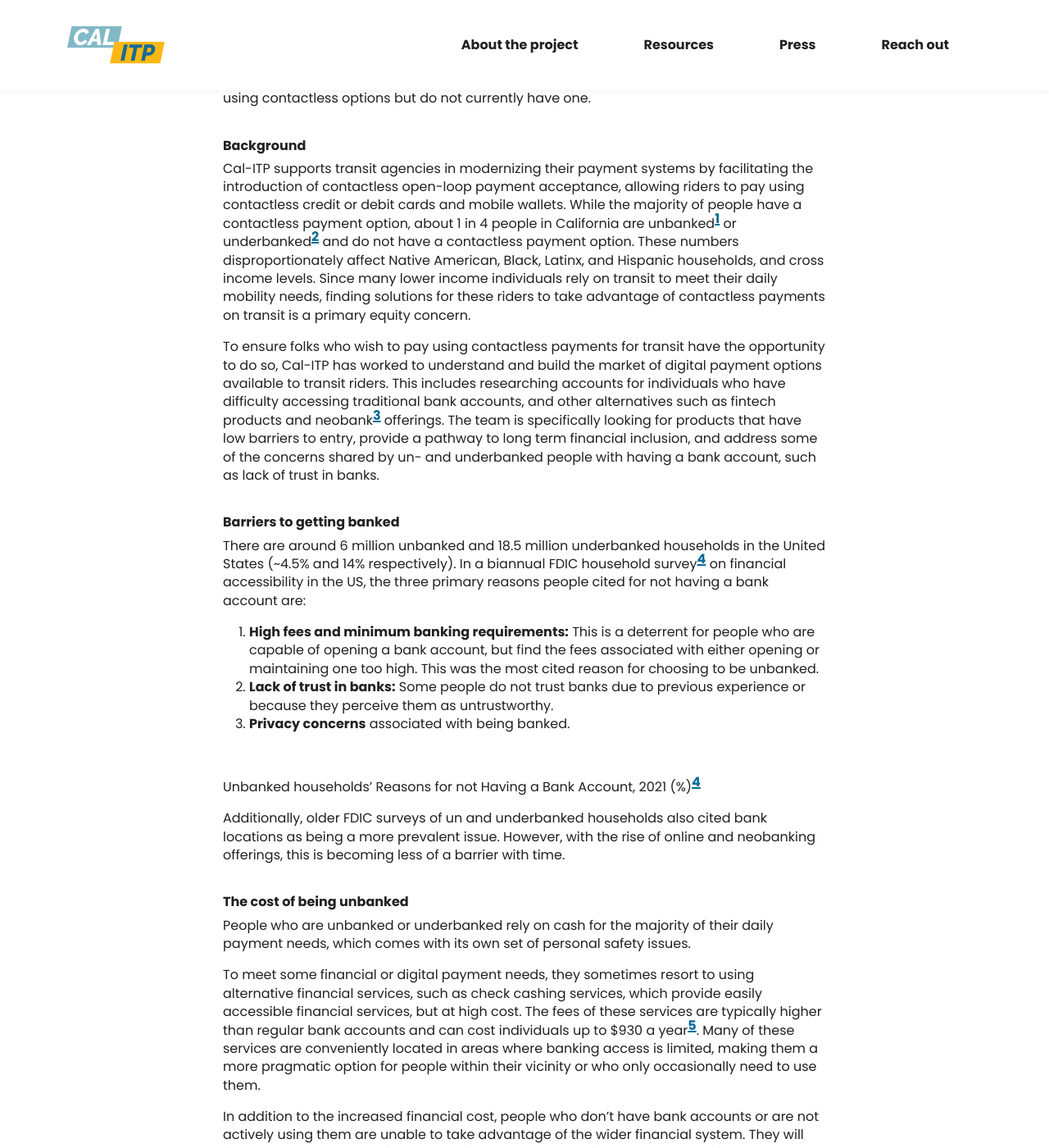
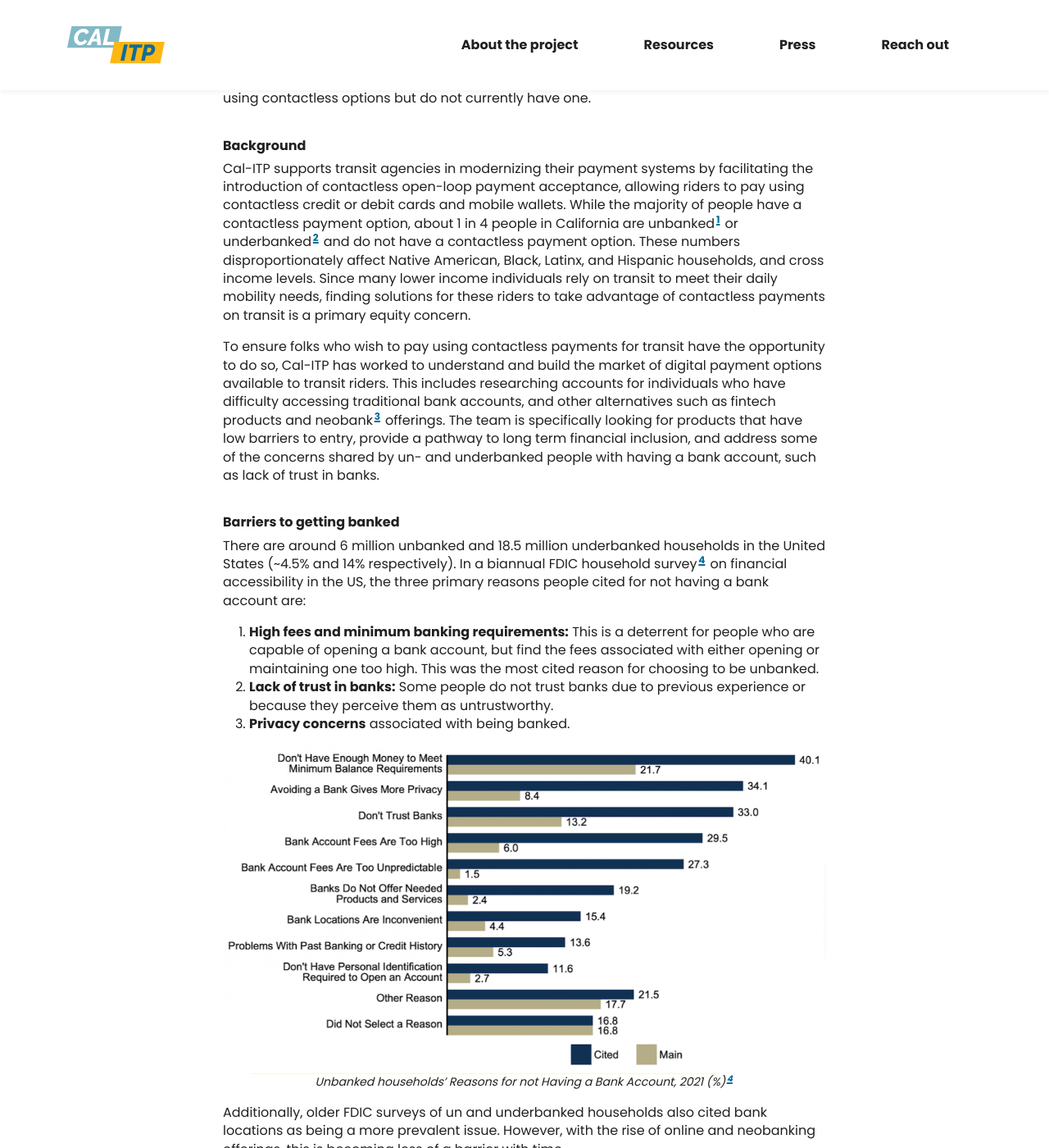
Before and after one commit to cal-itp/calitp.org, a Jekyll site: the page built from src/_resources/fact-sheet-minimum-account-requirements-for-transit-riders.md, in a window 1280 px wide and 1400 px high, scrolled down 381 px. Shown: the whole window at 82% size. Built offline with Jekyll 4.4.1, drawn with Linux system fonts in a browser that asks for light colours.

Commit message:
feat: styling for footnotes + captions

```diff
--- a/src/_resources/fact-sheet-minimum-account-requirements-for-transit-riders.md
+++ b/src/_resources/fact-sheet-minimum-account-requirements-for-transit-riders.md
@@ -26,9 +26,12 @@
 2. **Lack of trust in banks:** Some people do not trust banks due to previous experience or because they perceive them as untrustworthy.
 3. **Privacy concerns** associated with being banked.
 
-![](./images/resources/fact-sheet-minimum-account-requirements-for-transit-riders.image-01.jpg)
-
-Unbanked households' Reasons for not Having a Bank Account, 2021 (%)[^4]
+<figure>
+  <img src="/images/resources/fact-sheet-minimum-account-requirements-for-transit-riders.image-01.jpg" alt="Bar chart displaying the reasons for households not having bank accounts">
+  <figcaption markdown="1">
+  Unbanked households' Reasons for not Having a Bank Account, 2021 (%)[^4]
+  </figcaption>
+</figure>
 
 Additionally, older FDIC surveys of un and underbanked households also cited bank locations as being a more prevalent issue. However, with the rise of online and neobanking offerings, this is becoming less of a barrier with time.
 
--- a/src/stylesheets/main.css
+++ b/src/stylesheets/main.css
@@ -202,6 +202,42 @@
   text-decoration: underline;
 }
 
+.press-release img {
+  display: block;
+  max-width: 100%;
+}
+
+.press-release figcaption p {
+  font-size: 0.875em;
+  font-style: italic;
+  text-align: center;
+}
+
+.press-release sup a {
+  font-size: 1em;
+  margin: 0 0.15em;
+}
+
+.footnotes li:target {
+  animation: footnoteFade 5s 1;
+}
+
+*[role="doc-noteref"],
+*[role="doc-endnote"] {
+  /* Magic calculation that is the header's height and some extra padding */
+  scroll-margin-top: calc(110px + 20px);
+}
+
+@keyframes footnoteFade {
+  0% {
+    background-color: rgb(255 255 185 / 1);
+  }
+
+  100% {
+    background-color: rgb(255 255 185 / 0);
+  }
+}
+
 /* Home Page */
 
 .hero-header {
```
